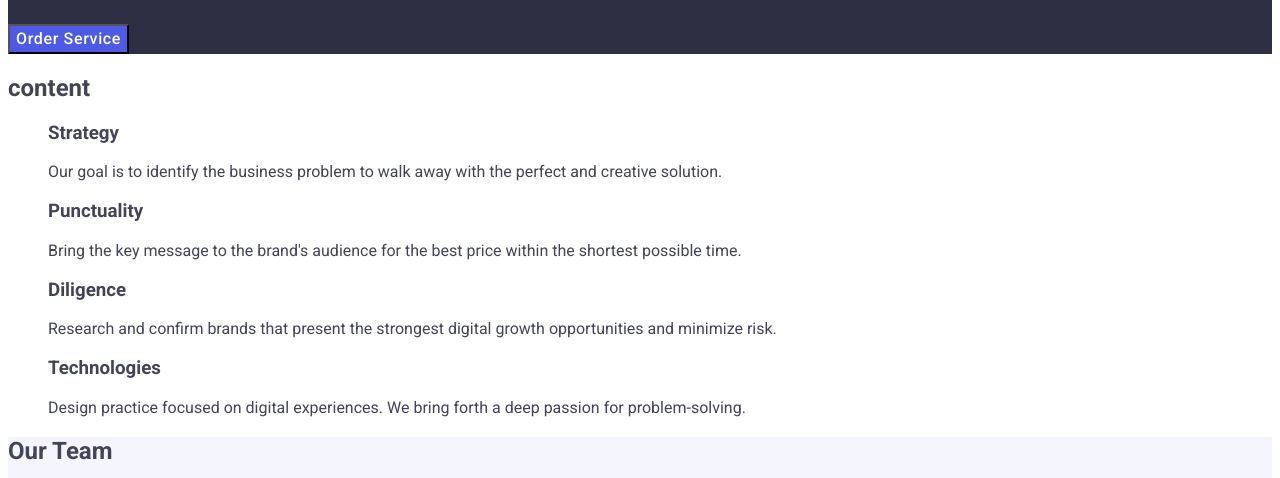
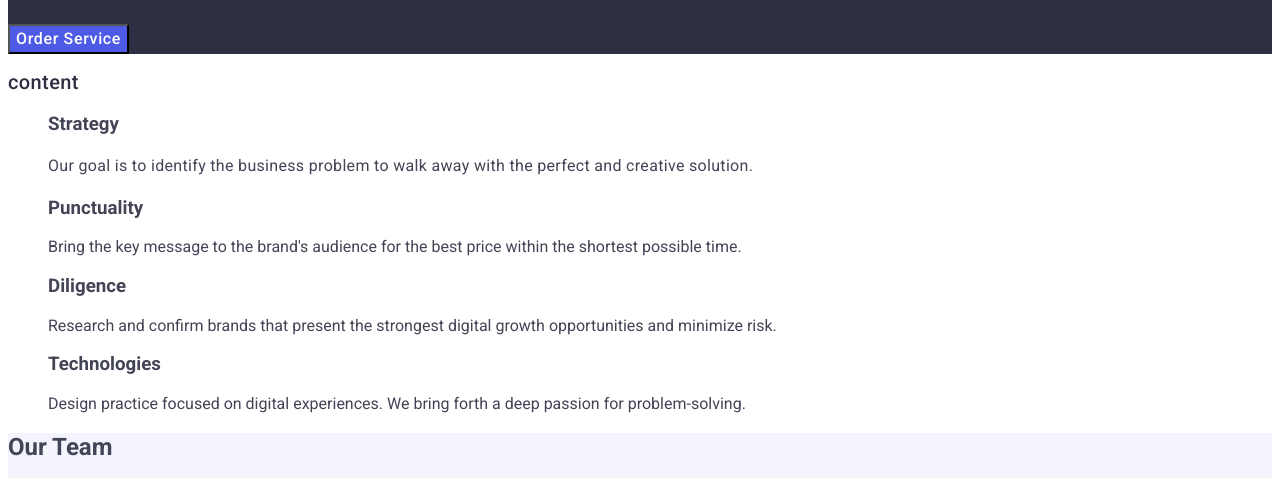
Before and after one commit to vohnyk-vohnyk/goit-markup-hw-02, a plain HTML site: page index.html in a window 1280 px wide. Shown: the part 313-791 px from the top of the page. Drawn offline with Linux system fonts and the light colour scheme.

Commit message:
Update style
Add new classes in style css

```diff
--- a/css/styles.css
+++ b/css/styles.css
@@ -83,7 +83,7 @@ body {
     line-height: 1.5;
     letter-spacing: 0.04em;
     color: #ffffff;
-    cursor:pointer;
+    cursor: pointer;
 
 
 }
@@ -127,8 +127,23 @@ button:hover {
     background-color: #F4F4FD;
 }
 
+.first_article_about {
+    font-size: 16px;
+    line-height: 1.5;
+    letter-spacing: 0.02em;
+    color: #434455;
+}
+
 .portfolio {
     background-color: #FFF;
+}
+
+.about_title {
+    font-weight: 500;
+    font-size: 20px;
+    line-height: 1.2;
+    letter-spacing: 0.02em;
+    color: #2e2f42;
 }
 
 .aside {
--- a/index.html
+++ b/index.html
@@ -49,11 +49,11 @@
         <button type="button" class="button_order">Order Service</button>
     </section>
     <section class="about">
-        <h2>content</h2>
+        <h2 class="about_title">content</h2>
         <ul>
             <li>
                 <h3>Strategy</h3>
-                <p>
+                <p class="first_article_about">
                     Our goal is to identify the business problem to walk away with the
                     perfect and creative solution.
                 </p>
```
